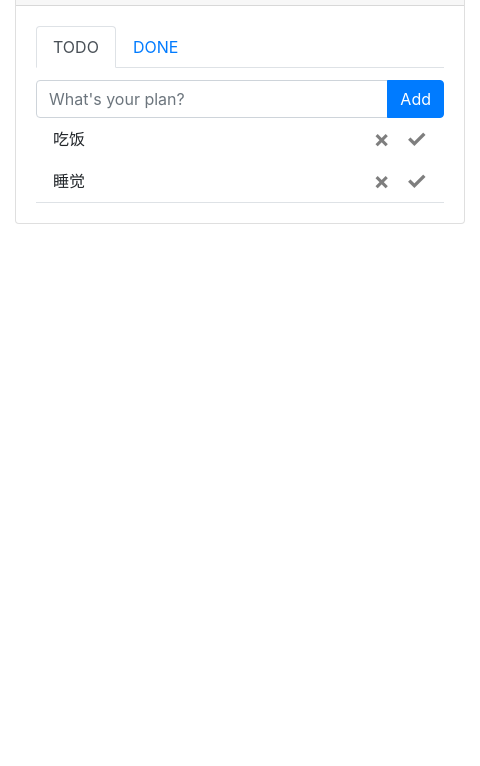
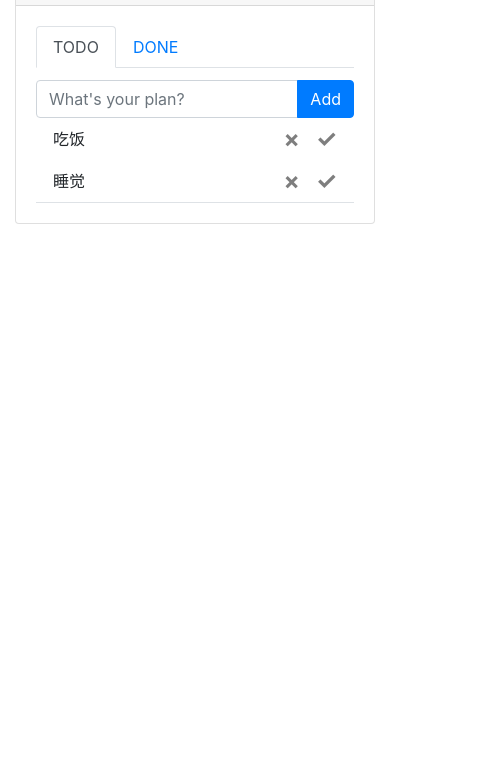
Before and after one commit to shenwei356/todo, a plain HTML site: page docs/index.html in a window 390 px wide. Shown: the part 78-844 px from the top of the page, 480 px wide, since content can reach past the window. Drawn offline with Linux system fonts and the light colour scheme.

Commit message:
tune for mobile

```diff
--- a/docs/index.html
+++ b/docs/index.html
@@ -16,7 +16,7 @@
 <body>
     <div class="container">
         <div class="row justify-content-sm-center">
-            <div class="col-sm-6" style="min-width: 30rem;">
+            <div class="col-sm-6" ">
                 <div class="card mt-3">
                       <div class="card-header">
                         <h3>TODO List</h3>
```
